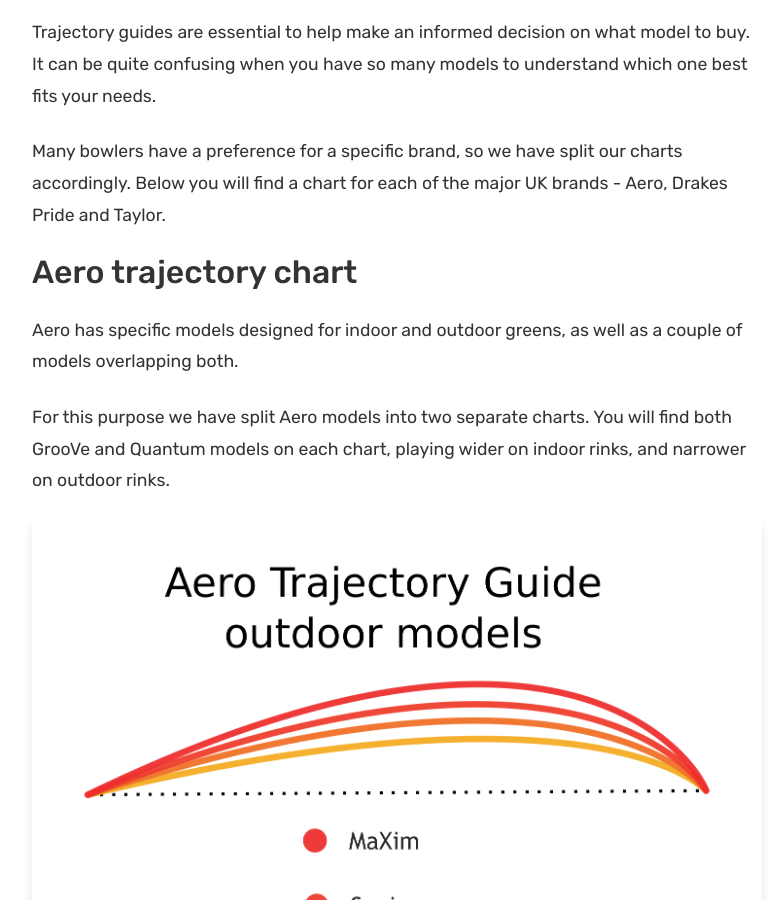
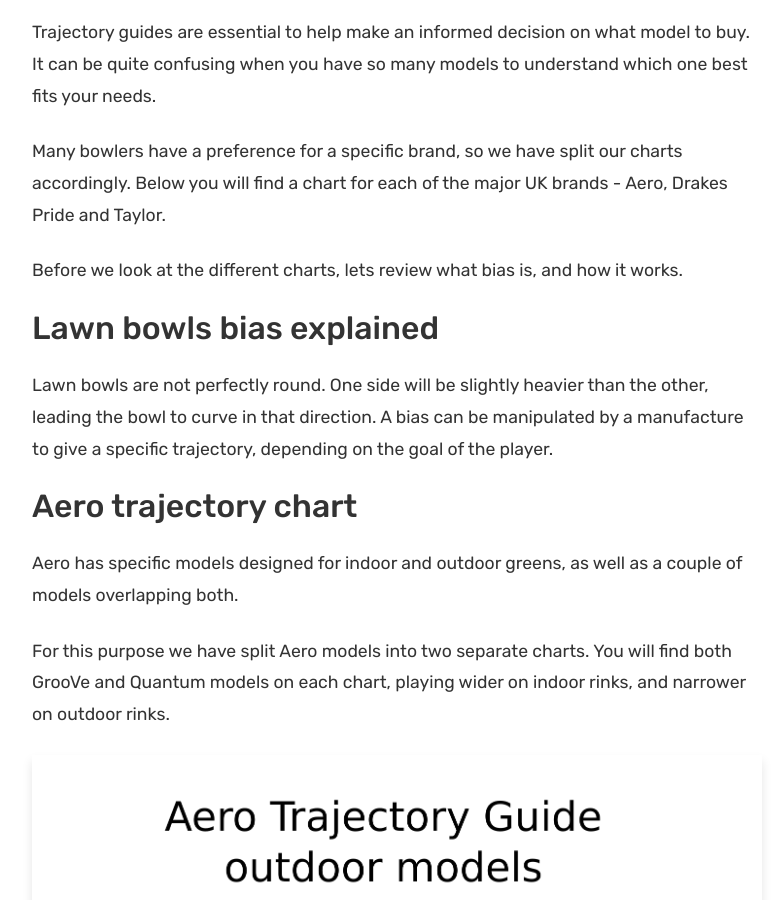
Before and after one commit to krussll/etsysimplicity, a Jekyll site: the page built from _posts/2020-05-20-lawn-bowls-bias-guide-and-trajectory-charts-2020.md, in a window 1280 px wide and 900 px high, scrolled down 1110 px. Shown: the whole window, without its empty margins (53-833 px from the left). Built offline with Jekyll 4.4.1, drawn with Linux system fonts in a browser that asks for light colours; nearby versions of some CDN libraries.

Commit message:
Update 2020-05-20-lawn-bowls-bias-guide-and-trajectory-charts-2020.md

```diff
--- a/_posts/2020-05-20-lawn-bowls-bias-guide-and-trajectory-charts-2020.md
+++ b/_posts/2020-05-20-lawn-bowls-bias-guide-and-trajectory-charts-2020.md
@@ -17,6 +17,11 @@
 
 Many bowlers have a preference for a specific brand, so we have split our charts accordingly. Below you will find a chart for each of the major UK brands - Aero, Drakes Pride and Taylor.
 
+Before we look at the different charts, lets review what bias is, and how it works.
+
+## Lawn bowls bias explained
+
+Lawn bowls are not perfectly round. One side will be slightly heavier than the other, leading the bowl to curve in that direction. A bias can be manipulated by a manufacture to give a specific trajectory, depending on the goal of the player.
 
 ## Aero trajectory chart
 
```
